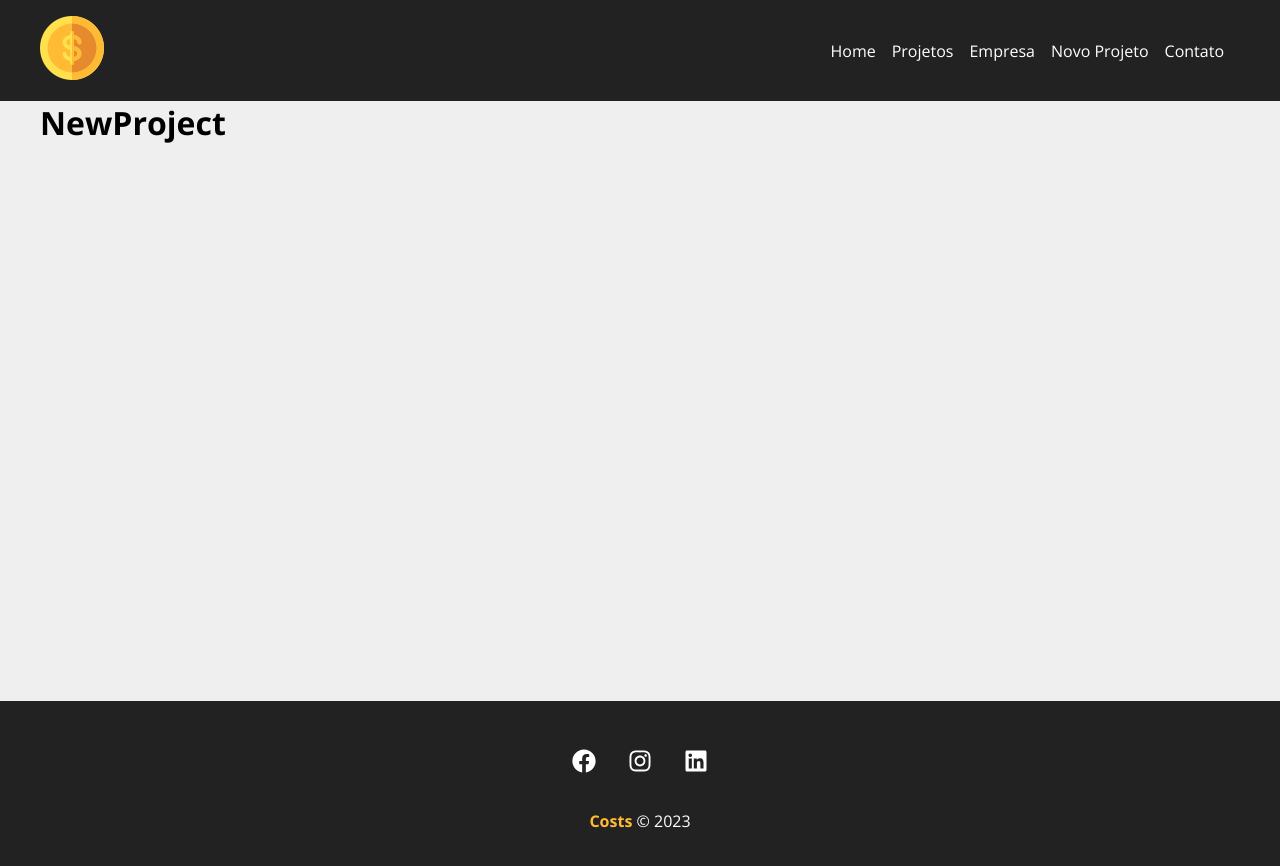
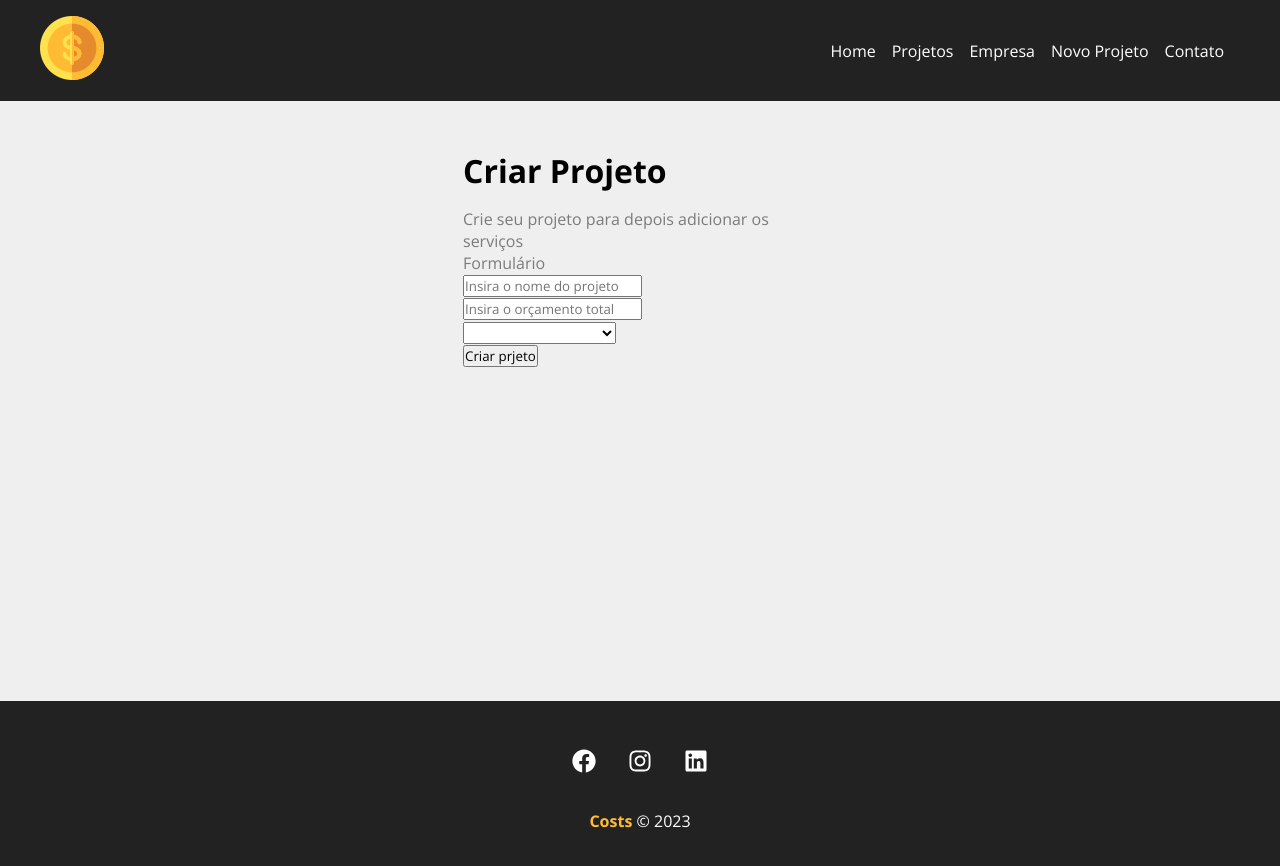
Before and after one commit to Jailsvs/ReactJs-Costs, a React (Create React App) app: page /newProject in a window 1280 px wide. Shown: the top 866 px of the page. Built offline with nearby package versions, Linux system fonts and the light colour scheme.

Commit message:
Criando Project form

```diff
--- a/src/components/pages/NewProject.js
+++ b/src/components/pages/NewProject.js
@@ -1,6 +1,17 @@
+import ProjectForm from '../project/ProjectForm'
+import styles from './NewProject.module.css'
+
 function NewProject() {
   return (
-    <h1>NewProject</h1>
+    <div className={styles.newProjectContainer}>
+      <h1>Criar Projeto</h1>
+      <p>Crie seu projeto para depois adicionar os serviços</p>
+      <p>Formulário</p>
+      <ProjectForm>
+
+      </ProjectForm>
+    </div>
+
   )
 }
 
--- /dev/null
+++ b/src/components/pages/NewProject.module.css
@@ -0,0 +1,14 @@
+.newProjectContainer {
+  width: 450px;
+  margin: 0 auto;
+  padding: 3em;
+}
+
+.newProjectContainer h1 {
+  margin-bottom: 0.5em;
+
+}
+
+.newProjectContainer p {
+  color: #7b7b7b;
+}
--- /dev/null
+++ b/src/components/project/ProjectForm.js
@@ -0,0 +1,24 @@
+import styles from './ProjectForm.module.css'
+
+function ProjectForm(){
+  return (
+    <form>
+      <div>
+        <input type="text" placeholder='Insira o nome do projeto'/>
+      </div>
+      <div>
+        <input type="number" placeholder='Insira o orçamento total'/>
+      </div>
+      <div>
+        <select name="category_id" >
+          <option disabled>Selecione a categoria</option>
+        </select>
+      </div>
+      <div>
+        <input type="submit" value="Criar prjeto"/>
+      </div>
+    </form>
+  )
+}
+
+export default ProjectForm
```
Also changed, not shown: src/components/project/ProjectForm.module.css (added).
